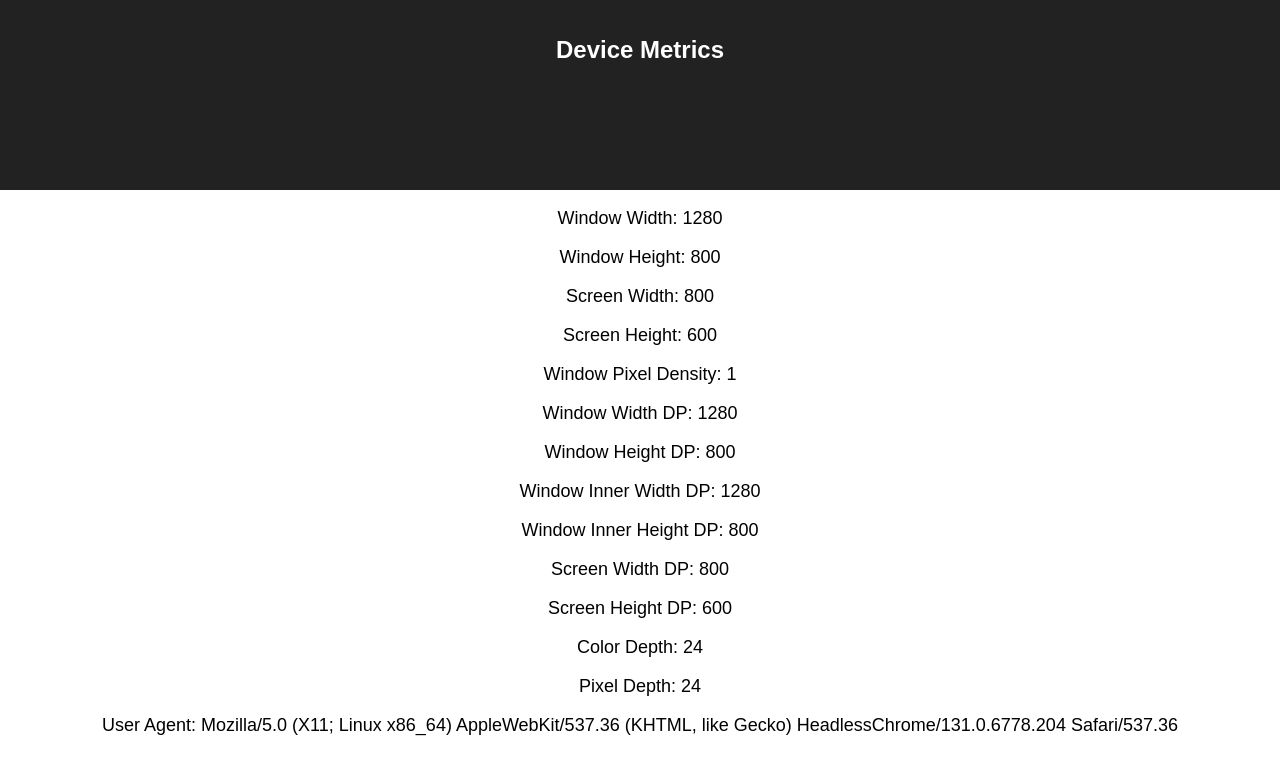
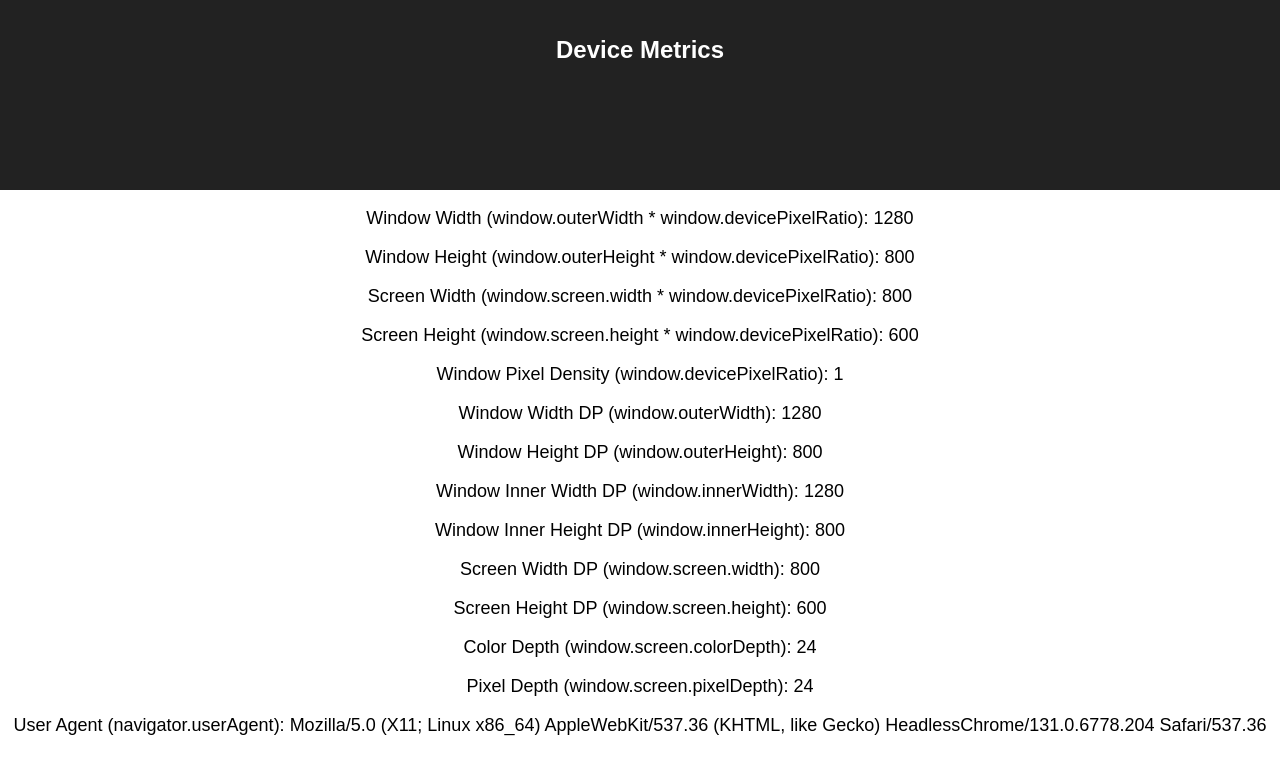
Before and after one commit to RyanLafferty/device-metrics, a React (Create React App) app: page / in a window 1280 px wide. Shown: the top 774 px of the page. Built offline with nearby package versions, Linux system fonts and the light colour scheme.

Commit message:
Updated author, added window resize listener in order to update the display metrics live.

```diff
--- a/src/App.js
+++ b/src/App.js
@@ -2,8 +2,38 @@ import React, { Component } from 'react';
 import './App.css';
 
 class App extends Component {
+  state = {
+    windowWidthDP: -1,
+    windowHeightDP: -1,
+    windowInnerWidthDP: -1,
+    windowInnerHeightDP: -1,
+    screenWidthDP: -1,
+    screenHeightDP: -1,
+    windowPixelDensity: -1,
+    windowWidth: -1,
+    windowHeight: -1,
+    screenWidth: -1,
+    screenHeight: -1,
+    pixelDepth: -1,
+    colorDepth: -1,
+  }
 
-  renderDeviceMetrics() {
+  constructor(props){
+    super(props);
+
+    this.updateDisplayMetrics = this.updateDisplayMetrics.bind(this);
+  }
+
+  componentDidMount() {
+    this.updateDisplayMetrics();
+    window.addEventListener('resize', this.updateDisplayMetrics);
+  }
+
+  componentWillUnmount() {
+    window.removeEventListener('resize', this.updateDisplayMetrics);
+  }
+
+  updateDisplayMetrics() {
     let windowWidthDP = window.outerWidth;
     let windowHeightDP = window.outerHeight;
     let windowInnerWidthDP = window.innerWidth;
@@ -17,52 +47,70 @@ class App extends Component {
     let screenHeight = screenHeightDP * windowPixelDensity;
     let pixelDepth = window.screen.pixelDepth;
     let colorDepth = window.screen.colorDepth;
-    // let orientation = window.screen.orientation;
+
+    this.setState({
+      windowWidthDP: windowWidthDP,
+      windowHeightDP: windowHeightDP,
+      windowInnerWidthDP: windowInnerWidthDP,
+      windowInnerHeightDP: windowInnerHeightDP,
+      screenWidthDP: screenWidthDP,
+      screenHeightDP: screenHeightDP,
+      windowPixelDensity: windowPixelDensity,
+      windowWidth: windowWidth,
+      windowHeight: windowHeight,
+      screenWidth: screenWidth,
+      screenHeight: screenHeight,
+      pixelDepth: pixelDepth,
+      colorDepth: colorDepth,
+    });
+  }
+
+  renderDeviceMetrics() {
     let userAgent = navigator.userAgent;
 
     return (
       <div>
         <p>
-          Window Width: {windowWidth}
+          Window Width (window.outerWidth * window.devicePixelRatio): {this.state.windowWidth}
         </p>
         <p>
-          Window Height: {windowHeight}
+          Window Height (window.outerHeight * window.devicePixelRatio): {this.state.windowHeight}
         </p>
         <p>
-          Screen Width: {screenWidth}
+          Screen Width (window.screen.width * window.devicePixelRatio): {this.state.screenWidth}
         </p>
         <p>
-          Screen Height: {screenHeight}
+          Screen Height (window.screen.height * window.devicePixelRatio): {this.state.screenHeight}
         </p>
         <p>
-          Window Pixel Density: {windowPixelDensity}
+          Window Pixel Density (window.devicePixelRatio): {this.state.windowPixelDensity}
         </p>
         <p>
-          Window Width DP: {windowWidthDP}
+          Window Width DP (window.outerWidth): {this.state.windowWidthDP}
         </p>
         <p>
-          Window Height DP: {windowHeightDP}
+          Window Height DP (window.outerHeight): {this.state.windowHeightDP}
         </p>
         <p>
-          Window Inner Width DP: {windowInnerWidthDP}
+          Window Inner Width DP (window.innerWidth): {this.state.windowInnerWidthDP}
         </p>
         <p>
-          Window Inner Height DP: {windowInnerHeightDP}
+          Window Inner Height DP (window.innerHeight): {this.state.windowInnerHeightDP}
         </p>
         <p>
-          Screen Width DP: {screenWidthDP}
+          Screen Width DP (window.screen.width): {this.state.screenWidthDP}
         </p>
         <p>
-          Screen Height DP: {screenHeightDP}
+          Screen Height DP (window.screen.height): {this.state.screenHeightDP}
         </p>
         <p>
-          Color Depth: {colorDepth}
+          Color Depth (window.screen.colorDepth): {this.state.colorDepth}
         </p>
         <p>
-          Pixel Depth: {pixelDepth}
+          Pixel Depth (window.screen.pixelDepth): {this.state.pixelDepth}
         </p>
         <p>
-          User Agent: {userAgent}
+          User Agent (navigator.userAgent): {userAgent}
         </p>
       </div>
     );
```
